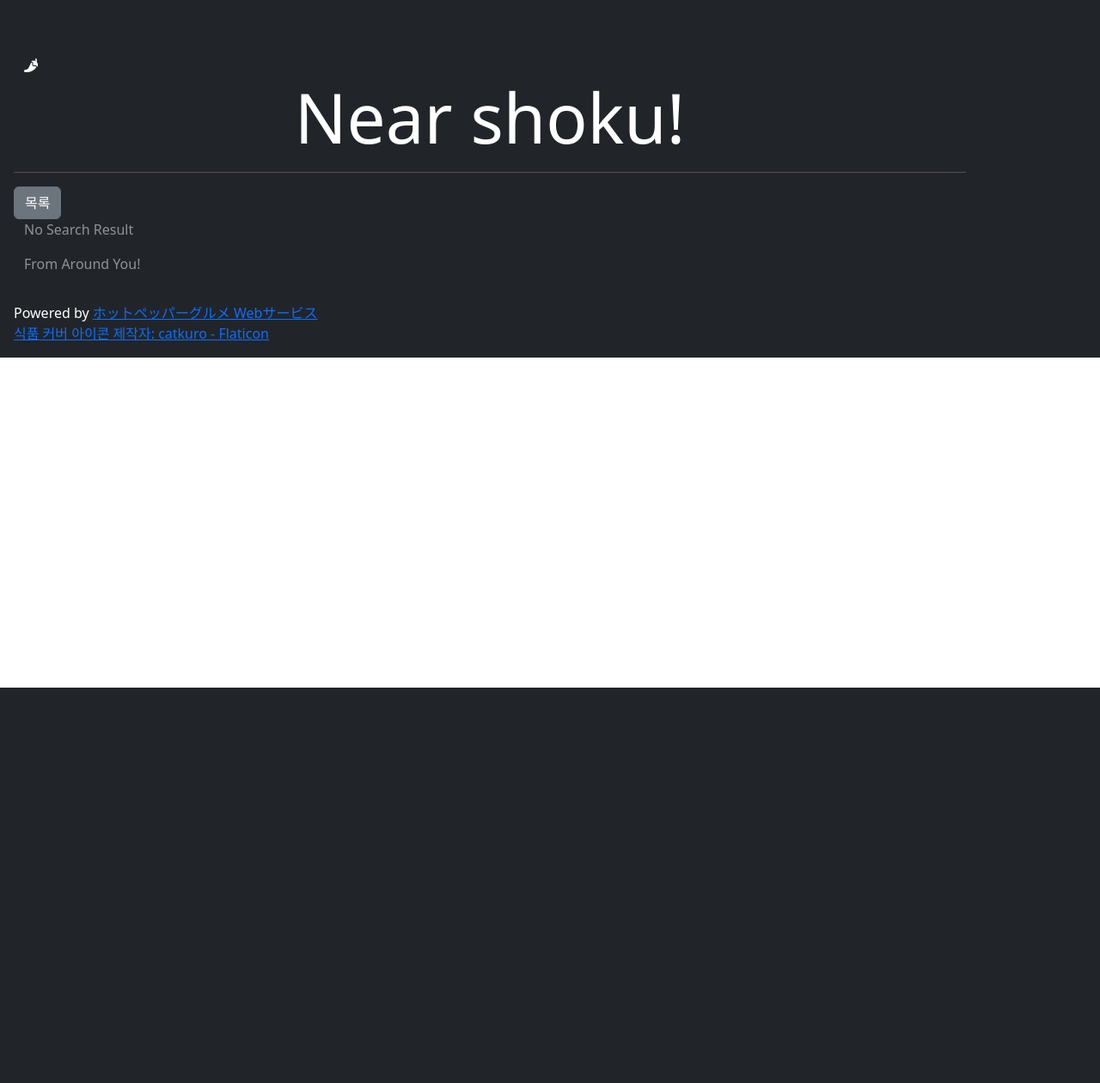
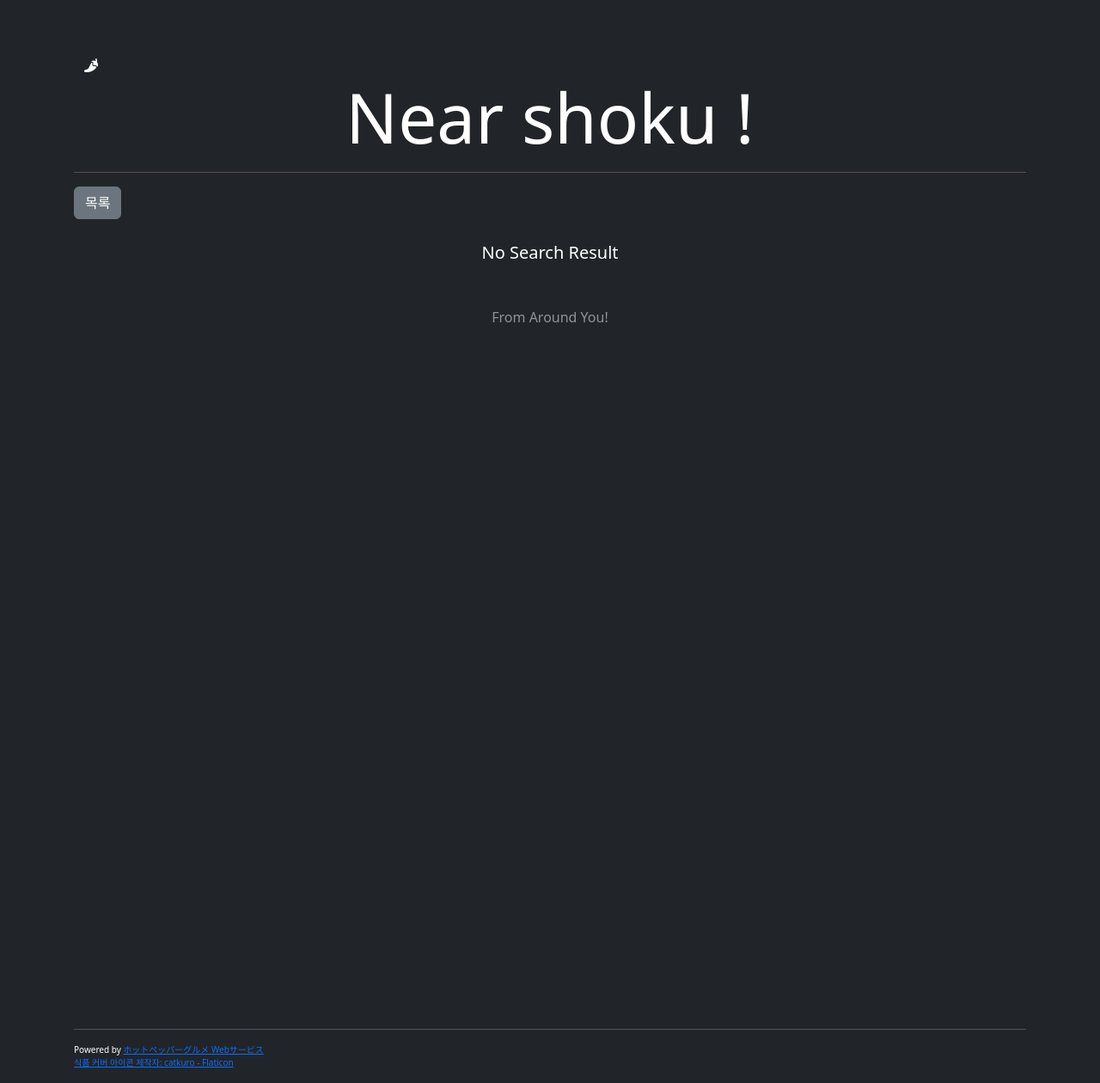
Before and after one commit to op6161/nearshoku, a Django app: template nearshoku/apps/result/templates/result_error.html in a window 1280 px wide. Shown: the whole page at 86% size. Before the commit the page ends 800 px from the top, so only its background shows below. Run offline with Django 5.2, Linux system fonts and the light colour scheme; the template is opened without the code that fills it, so the values that code supplies are empty; some libraries are stand-ins or nearby versions; some web fonts are replaced.

Commit message:
style:Edit css style

```diff
--- a/nearshoku/apps/result/templates/result_detail.html
+++ b/nearshoku/apps/result/templates/result_detail.html
@@ -1,8 +1,7 @@
 {% extends 'base.html' %}
     {% load static %}
-        <script type="text/javascript" src="{% static 'js/detail.js' %}"></script>
-{% block header %}
-    {% include 'header.html' %}
+{% block head %}
+    <script type="text/javascript" src="{% static 'js/detail.js' %}"></script>
 {% endblock %}
 
 {% block body %}
--- a/nearshoku/apps/result/templates/result_error.html
+++ b/nearshoku/apps/result/templates/result_error.html
@@ -1,19 +1,17 @@
 {% extends 'base.html' %}
+{% load static %}
 {% block title %}
     <title>Search Error!</title>
 {% endblock %}
-{% load static %}
 
-<script type="text/javascript">
-
-</script>
 {% block body %}
-    {% include 'go_back_button.html' %}
-    <div class="container-xxl">
-        <p class="text-white-50">
+{% include 'go_back_button.html' %}
+    <div class="container text-center">
+        <div class="mx-auto error" data-text="404">404</div>
+        <p class="lead text-white text-white-800 mb-5">
             No Search Result
         </p>
-        {% if selected_lat %}
+        {% if is_selected %}
             <label class="text-white-50">
                 From You Selected!
             </label>
@@ -23,4 +21,11 @@
             </label>
         {% endif %}
     </div>
+     <div class="min-vh-100 justify-content-center">
+            <div class="empty-form">
+            </div>
+        </div>
+    <div class="data">
+        <input type="hidden" value="{{is_selected}}">
+    </div>
 {% endblock %}
--- a/nearshoku/apps/result/views.py
+++ b/nearshoku/apps/result/views.py
@@ -183,6 +183,10 @@ def err_direct(request,msg,state=500):
     '''
     if state == 404:
         contexts = {}
+        searched_location = cache.get('searched_location')
+        if searched_location['selected_lat']:
+            contexts = {'is_selected': True}
+
         return render(request, 'result_error.html', contexts)
     else:
         contexts = {'error_code': state,
--- a/nearshoku/static/css/base.css
+++ b/nearshoku/static/css/base.css
@@ -58,6 +58,10 @@
 .text-location{
     font-size:12px;
 }
+
+.text-footer{
+    font-size: 10px;
+}
 /* google */
 #map{
     height:300px;
@@ -67,3 +71,9 @@
     width:69px;
     height:69px;
 }
+
+.no-content{
+    flex: 1 0 auto;
+    width:100%;
+    height:100%;
+}
--- a/nearshoku/templates/base.html
+++ b/nearshoku/templates/base.html
@@ -2,24 +2,29 @@
 {% load static %}
 {#<script src="{% static 'js/index.js' %}"></script>#}
 <html>
-    {% include 'head.html' %}
+{% include 'head.html' %}
+    {% block head %}
+        <!--head area-->
+    {% endblock %}
+
     {% block title %}
         <title>ニア食</title>
     {% endblock %}
+
     <div class="bg-dark">
-        <div class="container h-100 w-100 p-3 d-inline-block">
+        <div class="container h-100 w-100 p-3">
+            {% include 'header.html' %}
             {% block header %}
-                {% include 'header.html' %}
-{#                {% include 'header-option.html' %}#}
+                <!--header area-->
             {% endblock %}
+            <hr class="pink-line">
 
             <div class=""></div>
 
             {% block body %}
                 <!--body area-->
             {% endblock %}
-            <hr class="line">
-
+            <hr class="pink-line">
             {% include 'footer.html' %}
         </div>
     </div>
--- a/nearshoku/templates/footer.html
+++ b/nearshoku/templates/footer.html
@@ -1,7 +1,6 @@
-
-    <div class="container bg-dark text-white card-footer">
+<div class="container bg-dark text-white card-footer text-footer">
         Powered by <a href="http://webservice.recruit.co.jp/">ホットペッパーグルメ Webサービス</a>
     </div>
-    <div class="container bg-dark text-white card-footer">
+    <div class="container bg-dark text-white card-footer text-footer">
         <a href="https://www.flaticon.com/kr/free-icons/-" title="식품 커버 아이콘">식품 커버 아이콘 제작자: catkuro - Flaticon</a>
 </div>
--- a/nearshoku/templates/head.html
+++ b/nearshoku/templates/head.html
@@ -21,4 +21,5 @@
 
     <!--base.css-->
     <link rel="stylesheet" type="text/css" href="{% static 'css/base.css' %}">
+    <link rel="stylesheet" href="{% static 'css/bs5-style.css' %}">
 </head>
--- a/nearshoku/templates/header.html
+++ b/nearshoku/templates/header.html
@@ -2,16 +2,11 @@
 <div class="container pt-5 bg-dark text-white"
      onclick="location.href='{% url 'index' %}'"
      style="cursor:pointer">
-{#    <button class="btn-lg btn-dark w-100 h-100"#}
-{#    type="button">#}
-{#        Near shoku!#}
-{#    </button>#}
     <label class="fa-solid fa-pepper-hot justify-content-center"
        aria-hidden="true"></label>
     <h1 class="display-1 d-flex justify-content-center rubik-font"
         style="cursor:pointer"
         id="main-text">
-        Near shoku!
+        Near shoku !
     </h1>
 </div>
-<hr class="pink-line">
```
Also changed, not shown: nearshoku/apps/result/templates/result.html (+26 -19 lines), nearshoku/apps/result/templates/result_index.html (+44 -19 lines), nearshoku/static/css/bs5-style.css (added).
